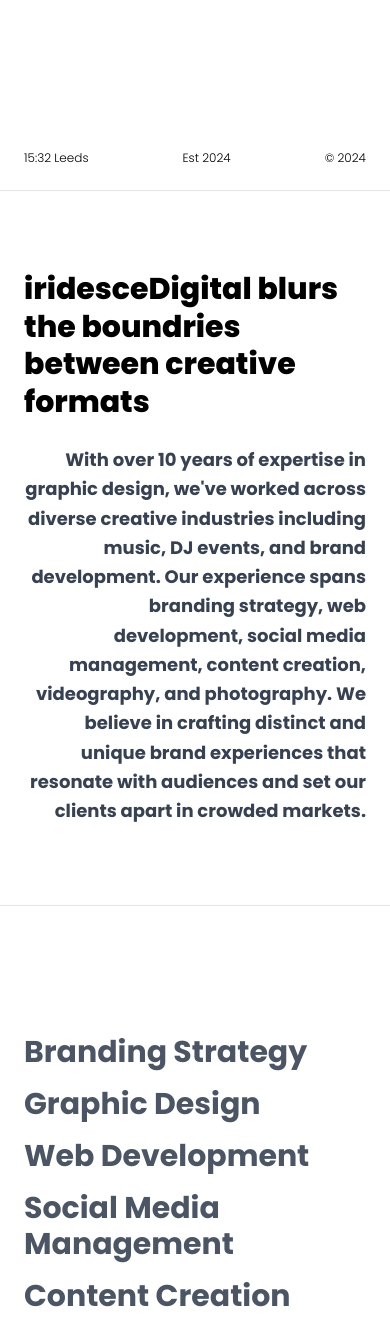
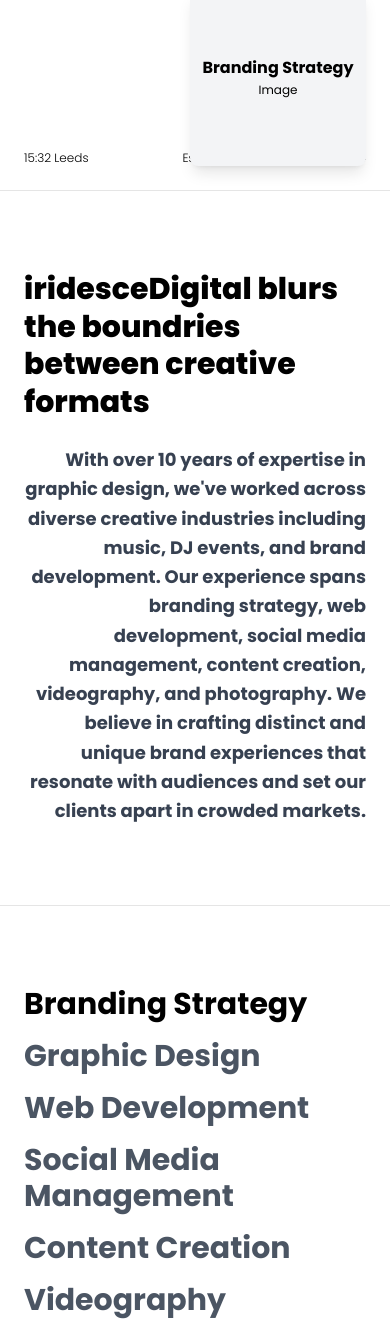
Before and after one commit to iridesceDigital/iridesceDigital.github.io, a Next.js app: page / in a window 390 px wide. Shown: the part 654-1986 px from the top of the page. Built offline with nearby package versions, Linux system fonts and the light colour scheme.

Commit message:
Services mobile view update

```diff
--- a/app/page.tsx
+++ b/app/page.tsx
@@ -13,8 +13,77 @@ export default function Home() {
   const [currentTime, setCurrentTime] = useState<string>("");
   const logoWrapRef = useRef<HTMLDivElement | null>(null);
   const [logoMaskPx, setLogoMaskPx] = useState({ x: -9999, y: -9999 });
+  const [mobileActiveService, setMobileActiveService] = useState<string | null>(null);
+  const serviceRefs = useRef<Map<string, HTMLElement>>(new Map());
+  const servicesSectionRef = useRef<HTMLElement | null>(null);
+  const [isMobile, setIsMobile] = useState(false);
+  const [isServicesSectionVisible, setIsServicesSectionVisible] = useState(false);
 
   const CIRCLE_DIAMETER = 220; // px
+
+  // Check if mobile
+  useEffect(() => {
+    const checkMobile = () => {
+      setIsMobile(window.innerWidth < 768);
+    };
+    checkMobile();
+    window.addEventListener('resize', checkMobile);
+    return () => window.removeEventListener('resize', checkMobile);
+  }, []);
+
+  // IntersectionObserver for mobile scroll-based service selection
+  useEffect(() => {
+    if (!isMobile) return;
+
+    // Observer for individual services
+    const serviceObserver = new IntersectionObserver(
+      (entries) => {
+        entries.forEach((entry) => {
+          if (entry.isIntersecting && entry.intersectionRatio >= 0.8) {
+            const serviceName = entry.target.getAttribute('data-service');
+            if (serviceName) {
+              setMobileActiveService(serviceName);
+            }
+          }
+        });
+      },
+      {
+        root: null,
+        rootMargin: '-45% 0px -45% 0px',
+        threshold: 0.8,
+      }
+    );
+
+    // Observer for the entire services section
+    const sectionObserver = new IntersectionObserver(
+      (entries) => {
+        entries.forEach((entry) => {
+          setIsServicesSectionVisible(entry.isIntersecting);
+          if (!entry.isIntersecting) {
+            setMobileActiveService(null);
+          }
+        });
+      },
+      {
+        root: null,
+        rootMargin: '-10% 0px -10% 0px',
+        threshold: 0,
+      }
+    );
+
+    serviceRefs.current.forEach((element) => {
+      serviceObserver.observe(element);
+    });
+
+    if (servicesSectionRef.current) {
+      sectionObserver.observe(servicesSectionRef.current);
+    }
+
+    return () => {
+      serviceObserver.disconnect();
+      sectionObserver.disconnect();
+    };
+  }, [isMobile]);
 
   // Update time every minute
   useEffect(() => {
@@ -244,10 +313,13 @@ export default function Home() {
       <div className={`border-t transition-colors duration-300 ${isDarkMode ? "border-white border-opacity-10" : "border-black border-opacity-10"}`}></div>
 
       {/* Services Section */}
-      <section className={`max-w-7xl mx-auto px-6 py-20 transition-colors duration-300 ${isDarkMode ? "bg-black" : "bg-white"}`}>
+      <section
+        ref={servicesSectionRef}
+        className={`max-w-7xl mx-auto px-6 py-20 transition-colors duration-300 ${isDarkMode ? "bg-black" : "bg-white"}`}
+      >
         <div className="grid grid-cols-1 md:grid-cols-2 gap-12 items-start min-h-96">
-          {/* Left Column - Image */}
-          <div className="flex items-center justify-center">
+          {/* Left Column - Image (Desktop only) */}
+          <div className="hidden md:flex items-center justify-center">
             {hoveredService && (
               <div className={`w-full h-64 md:h-80 rounded-lg overflow-hidden transition-opacity duration-300 ${isDarkMode ? "bg-gray-900" : "bg-gray-100"}`}>
                 <div className={`w-full h-full flex items-center justify-center text-sm ${isDarkMode ? "text-gray-400" : "text-gray-500"}`}>
@@ -271,22 +343,43 @@ export default function Home() {
               "Content Creation",
               "Videography",
               "Photography"
-            ].map((service) => (
-              <button
+            ].map((service) => {
+              const activeService = isMobile ? mobileActiveService : hoveredService;
+              return (
+                <div
                   key={service}
-                onMouseEnter={() => setHoveredService(service)}
-                onMouseLeave={() => setHoveredService(null)}
-                className={`text-left font-poppins font-600 text-3xl md:text-4xl transition-opacity duration-300 ${
-                  hoveredService === service
+                  ref={(el) => {
+                    if (el) serviceRefs.current.set(service, el);
+                  }}
+                  data-service={service}
+                  onMouseEnter={() => !isMobile && setHoveredService(service)}
+                  onMouseLeave={() => !isMobile && setHoveredService(null)}
+                  className={`text-left font-poppins font-600 text-3xl md:text-4xl transition-opacity duration-300 cursor-pointer ${
+                    activeService === service
                       ? isDarkMode ? "text-white opacity-100" : "text-black opacity-100"
                       : isDarkMode ? "text-gray-400 hover:text-white" : "text-gray-600 hover:text-black"
                   }`}
                 >
                   {service}
-              </button>
-            ))}
+                </div>
+              );
+            })}
           </div>
         </div>
+
+        {/* Mobile Fixed Overlay Image */}
+        {isMobile && mobileActiveService && isServicesSectionVisible && (
+          <div
+            className={`fixed bottom-6 right-6 z-50 w-44 h-44 rounded-lg overflow-hidden shadow-lg transition-all duration-300 ${isDarkMode ? "bg-gray-900" : "bg-gray-100"}`}
+          >
+            <div className={`w-full h-full flex items-center justify-center text-xs ${isDarkMode ? "text-gray-400" : "text-gray-500"}`}>
+              <div className="text-center p-3">
+                <p className="font-poppins text-base font-600 leading-tight">{mobileActiveService}</p>
+                <p className="text-xs mt-1">Image</p>
+              </div>
+            </div>
+          </div>
+        )}
       </section>
 
       <Footer isDarkMode={isDarkMode} />
```
Lines whose indentation alone changed are shown as unchanged.
